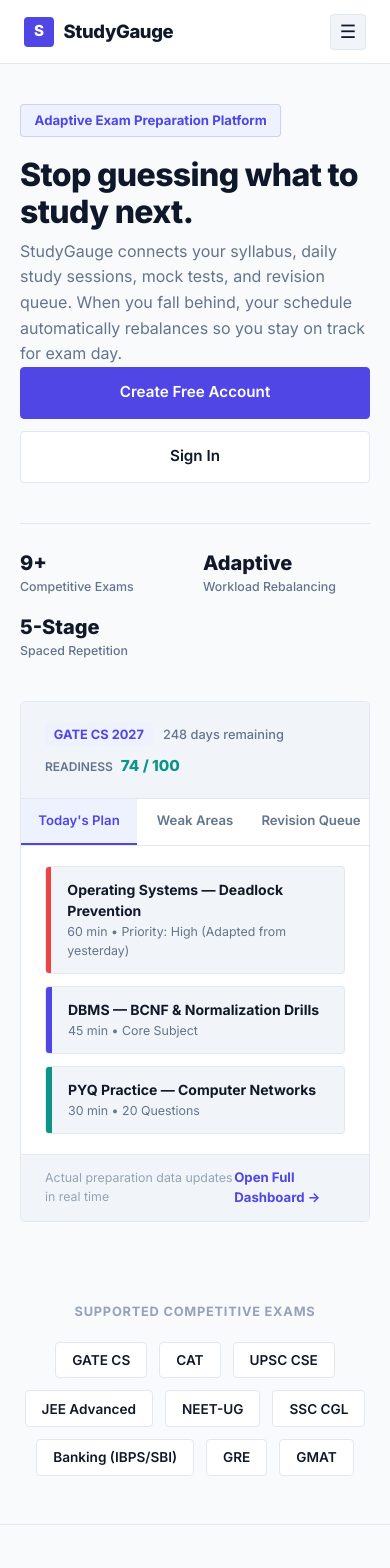
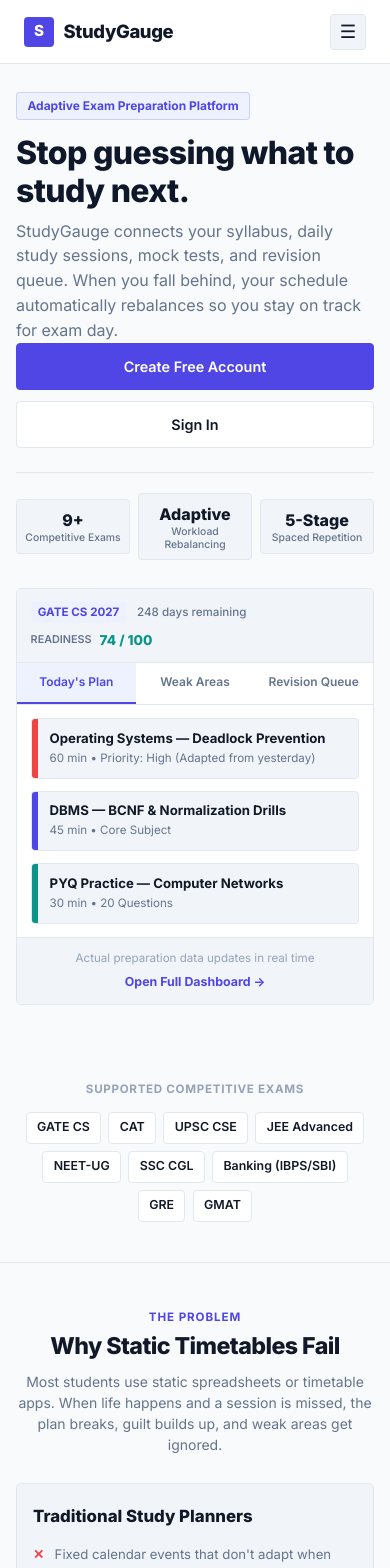
Before and after one commit to RohitYadav14656/StudyGauge, a React (Vite) app in the folder client/: page / in a window 390 px wide. Shown: the top 1568 px of the page. Built offline with nearby package versions, Linux system fonts and the light colour scheme.

Commit message:
feat: enhance landing page layout, typography and responsiveness for mobile screens

```diff
--- a/client/src/pages/Landing/Landing.css
+++ b/client/src/pages/Landing/Landing.css
@@ -677,44 +677,350 @@
   color: var(--color-text-muted);
 }
 
+@media (max-width: 768px) {
+  .landing-hero {
+    padding: 2rem 1rem 2.5rem;
+    gap: 2rem;
+  }
+
+  .exam-ticker-section,
+  .comparison-section,
+  .method-section,
+  .features-grid-section,
+  .faq-section,
+  .cta-banner-section {
+    padding: 3rem 1rem;
+  }
+}
+
 @media (max-width: 640px) {
+  .landing-hero {
+    padding: 1.75rem 1rem 2.25rem;
+    gap: 1.75rem;
+  }
+
+  .hero-pill {
+    font-size: 0.75rem;
+    padding: 0.25rem 0.65rem;
+    margin-bottom: 0.85rem;
+  }
+
+  .hero-title {
+    font-size: clamp(1.85rem, 6.8vw, 2.25rem);
+    line-height: 1.2;
+    margin: 0 0 0.85rem;
+  }
+
+  .hero-description {
+    font-size: 0.95rem;
+    line-height: 1.55;
+    margin: 0 0 1.5rem;
+  }
+
   .hero-actions {
     flex-direction: column;
     width: 100%;
-    gap: 0.75rem;
+    gap: 0.65rem;
+    margin-bottom: 1.5rem;
   }
+
   .hero-actions .hero-btn {
     width: 100%;
     text-align: center;
+    justify-content: center;
+    padding: 0.75rem 1.25rem !important;
+    font-size: 0.9rem !important;
   }
+
   .hero-proof-row {
     display: grid;
-    grid-template-columns: 1fr 1fr;
-    gap: 1rem;
+    grid-template-columns: repeat(3, 1fr);
+    gap: 0.5rem;
+    padding-top: 1.25rem;
+    text-align: center;
   }
+
+  .proof-item {
+    align-items: center;
+    background: var(--color-card-subtle);
+    padding: 0.5rem 0.35rem;
+    border-radius: 4px;
+    border: 1px solid var(--color-border);
+  }
+
+  .proof-val {
+    font-size: 1rem;
+  }
+
+  .proof-label {
+    font-size: 0.65rem;
+    line-height: 1.2;
+    text-align: center;
+  }
+
   .proof-divider {
     display: none;
   }
+
+  .preview-header {
+    padding: 0.75rem 0.85rem;
+    gap: 0.4rem;
+  }
+
+  .preview-badge {
+    font-size: 0.725rem;
+    padding: 0.15rem 0.45rem;
+  }
+
+  .preview-countdown {
+    font-size: 0.725rem;
+  }
+
+  .preview-score-label {
+    font-size: 0.675rem;
+  }
+
+  .preview-score-val {
+    font-size: 0.85rem;
+  }
+
+  .preview-tabs {
+    overflow-x: auto;
+  }
+
+  .preview-tab-btn {
+    padding: 0.65rem 0.35rem;
+    font-size: 0.75rem;
+    white-space: nowrap;
+  }
+
+  .preview-body {
+    padding: 0.85rem;
+    min-height: auto;
+  }
+
+  .preview-task-info {
+    padding: 0.65rem 0.75rem;
+  }
+
+  .preview-task-title {
+    font-size: 0.825rem;
+    line-height: 1.35;
+  }
+
+  .preview-task-meta {
+    font-size: 0.725rem;
+  }
+
+  .preview-weak-row, .preview-rev-row {
+    padding: 0.65rem 0.75rem;
+    gap: 0.5rem;
+  }
+
+  .preview-weak-title, .preview-rev-title {
+    font-size: 0.825rem;
+    line-height: 1.3;
+  }
+
+  .preview-weak-sub, .preview-rev-sub {
+    font-size: 0.725rem;
+  }
+
+  .preview-footer {
+    padding: 0.75rem 0.85rem;
+    flex-direction: column;
+    gap: 0.35rem;
+    text-align: center;
+  }
+
+  .preview-footer-text {
+    font-size: 0.725rem;
+  }
+
+  .preview-footer-link {
+    font-size: 0.775rem;
+  }
+
+  .exam-ticker-section,
+  .comparison-section,
+  .method-section,
+  .features-grid-section,
+  .faq-section,
+  .cta-banner-section {
+    padding: 2.5rem 1rem !important;
+  }
+
+  .exam-ticker-label {
+    font-size: 0.725rem;
+    margin-bottom: 0.85rem;
+  }
+
+  .exam-ticker-list {
+    gap: 0.45rem;
+  }
+
+  .exam-ticker-chip {
+    font-size: 0.775rem;
+    padding: 0.35rem 0.65rem;
+  }
+
+  .section-header {
+    margin: 0 auto 1.75rem;
+  }
+
+  .section-eyebrow {
+    font-size: 0.725rem;
+    margin-bottom: 0.35rem;
+  }
+
+  .section-title {
+    font-size: clamp(1.45rem, 5.5vw, 1.85rem);
+    line-height: 1.25;
+    margin: 0 0 0.65rem;
+  }
+
+  .section-subtitle {
+    font-size: 0.875rem;
+    line-height: 1.5;
+  }
+
+  .comparison-grid {
+    gap: 1.25rem;
+  }
+
+  .comparison-col {
+    padding: 1.25rem 1rem;
+  }
+
+  .comparison-col-title {
+    font-size: 1.05rem;
+    margin-bottom: 1rem;
+  }
+
+  .comparison-list {
+    gap: 0.75rem;
+  }
+
+  .comparison-list li {
+    font-size: 0.825rem;
+    padding-left: 1.35rem;
+    line-height: 1.45;
+  }
+
+  .method-steps-grid {
+    gap: 1rem;
+  }
+
+  .method-step-card {
+    padding: 1.25rem 1rem;
+  }
+
+  .step-number {
+    font-size: 1.4rem;
+    margin-bottom: 0.35rem;
+  }
+
+  .step-title {
+    font-size: 0.975rem;
+  }
+
+  .step-desc {
+    font-size: 0.825rem;
+    line-height: 1.45;
+  }
+
+  .core-features-grid {
+    gap: 1rem;
+  }
+
+  .feature-item-card {
+    padding: 1.25rem 1rem;
+  }
+
+  .feature-icon-box {
+    font-size: 1.4rem;
+    margin-bottom: 0.5rem;
+  }
+
+  .feature-item-title {
+    font-size: 1rem;
+    margin-bottom: 0.35rem;
+  }
+
+  .feature-item-desc {
+    font-size: 0.825rem;
+    line-height: 1.45;
+  }
+
+  .faq-grid {
+    gap: 0.85rem;
+  }
+
+  .faq-card {
+    padding: 1.15rem 1rem;
+  }
+
+  .faq-question {
+    font-size: 0.925rem;
+    margin-bottom: 0.35rem;
+  }
+
+  .faq-answer {
+    font-size: 0.825rem;
+    line-height: 1.5;
+  }
+
   .cta-banner-card {
-    padding: 2.5rem 1.25rem !important;
+    padding: 2.25rem 1rem !important;
   }
+
   .cta-banner-title {
-    font-size: 1.65rem !important;
+    font-size: 1.5rem !important;
+    line-height: 1.25;
+    margin: 0 0 0.65rem;
   }
+
+  .cta-banner-desc {
+    font-size: 0.875rem;
+    line-height: 1.5;
+    margin: 0 auto 1.35rem;
+  }
+
   .cta-banner-actions {
     flex-direction: column;
     width: 100%;
+    gap: 0.65rem;
   }
+
   .cta-banner-actions a {
     width: 100%;
     text-align: center;
+    justify-content: center;
+    padding: 0.75rem 1rem;
+    font-size: 0.9rem;
+    display: flex;
+    align-items: center;
   }
+
   .footer-inner {
     flex-direction: column;
-    gap: 1.5rem;
+    gap: 1.25rem;
+    margin-bottom: 1.25rem;
   }
+
   .footer-links {
-    flex-direction: column;
-    gap: 0.85rem;
+    display: flex;
+    flex-direction: row;
+    flex-wrap: wrap;
+    gap: 0.75rem 1.25rem;
+  }
+
+  .footer-links a {
+    font-size: 0.825rem;
+  }
+
+  .footer-bottom {
+    padding-top: 1rem;
+    font-size: 0.75rem;
   }
 }
--- a/client/src/pages/Landing/Landing.tsx
+++ b/client/src/pages/Landing/Landing.tsx
@@ -176,7 +176,7 @@ const Landing: React.FC = () => {
         </div>
       </section>
 
-      <section className="exam-ticker-section">
+      <section className="exam-ticker-section" id="exams">
         <div className="exam-ticker-label">Supported Competitive Exams</div>
         <div className="exam-ticker-list">
           {supportedExams.map((exam) => (
@@ -187,7 +187,7 @@ const Landing: React.FC = () => {
         </div>
       </section>
 
-      <section className="comparison-section">
+      <section className="comparison-section" id="analytics">
         <div className="section-header">
           <span className="section-eyebrow">The Problem</span>
           <h2 className="section-title">Why Static Timetables Fail</h2>
@@ -266,7 +266,7 @@ const Landing: React.FC = () => {
         </div>
       </section>
 
-      <section className="features-grid-section">
+      <section className="features-grid-section" id="features">
         <div className="section-header">
           <span className="section-eyebrow">Platform Features</span>
           <h2 className="section-title">Everything Needed for Rigorous Preparation</h2>
```
